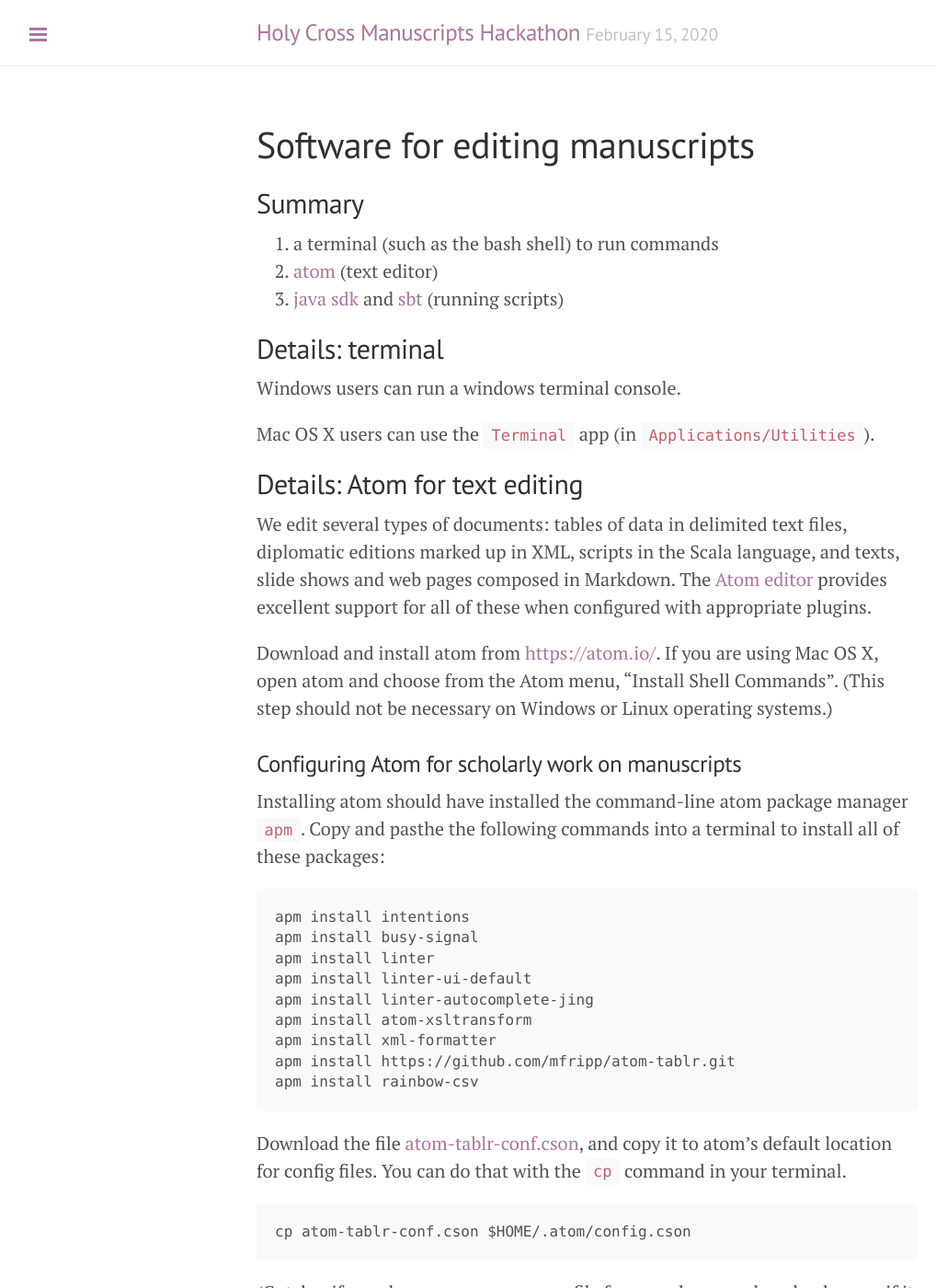
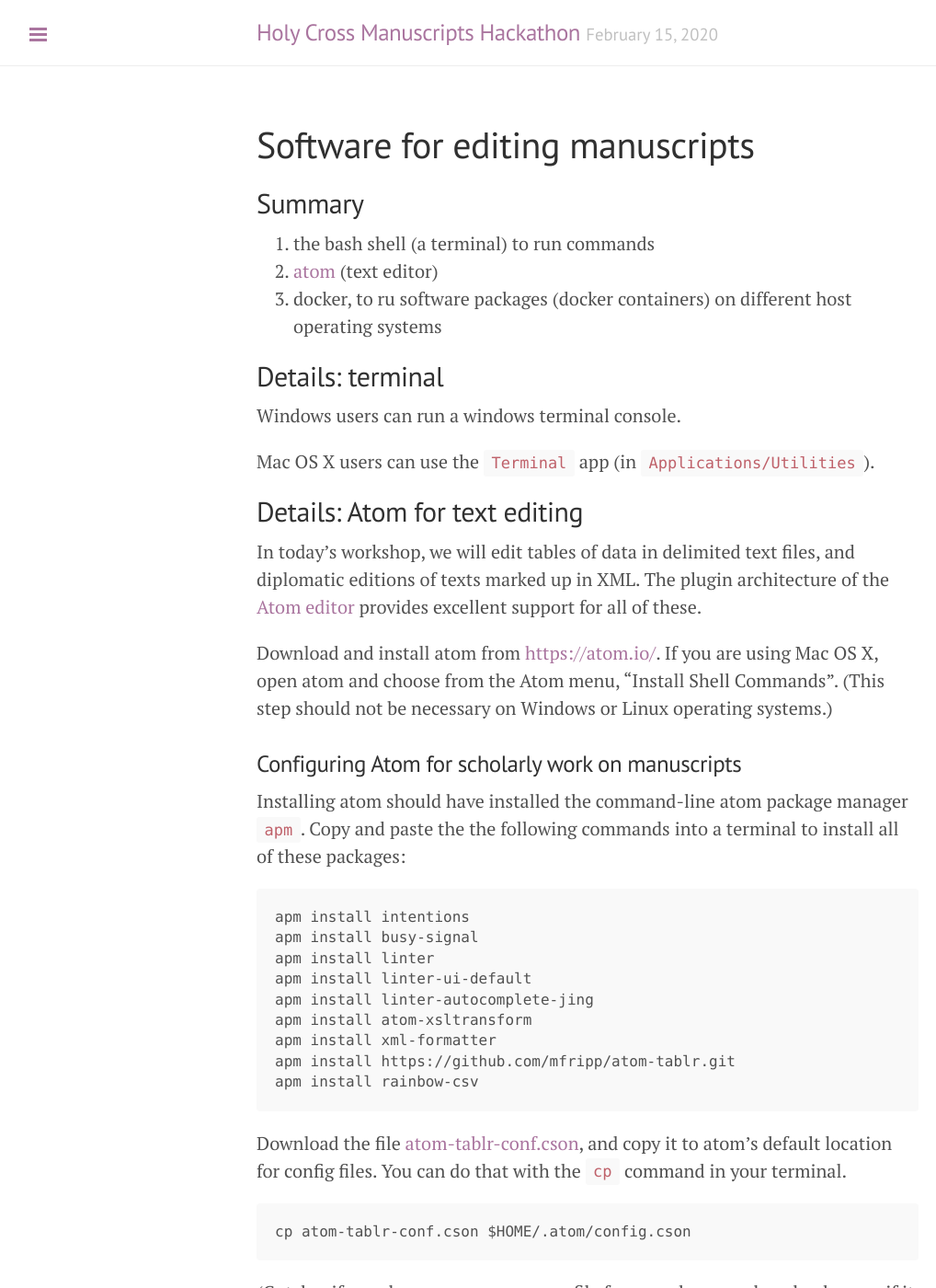
Before and after one commit to HCMID/ms-hackathon-2020, a Jekyll site: the page built from docs/software.md, in a window 1280 px wide and 1400 px high. Shown: the whole window at 92% size, without its empty margins (1-1019 px from the left). Built offline with Jekyll 4.4.1, drawn with Linux system fonts in a browser that asks for light colours.

Commit message:
Update docs

```diff
--- a/docs/software.md
+++ b/docs/software.md
@@ -5,9 +5,9 @@ title: Software for editing manuscripts
 
 ## Summary
 
-1.  a terminal (such as the bash shell) to run commands
+1.  the bash shell (a terminal) to run commands
 2.  [atom](https://atom.io) (text editor)
-4.  [java sdk](http://www.oracle.com/technetwork/java/javase/downloads/index.html) and [sbt](https://www.scala-sbt.org/) (running scripts)
+4.  docker, to ru software packages (docker containers) on different host operating systems
 
 
 ## Details: terminal
@@ -19,7 +19,7 @@ Mac OS X users can use the `Terminal` app (in `Applications/Utilities`).
 
 ## Details:  Atom for text editing
 
-We edit several types of documents:  tables of data in delimited text files, diplomatic editions marked up in XML, scripts in the Scala language, and texts, slide shows and web pages composed in Markdown.  The [Atom editor](https://atom.io/) provides excellent support for all of these when configured with appropriate plugins.
+In today's workshop, we will edit tables of data in delimited text files, and diplomatic editions of texts marked up in XML.  The plugin architecture of the [Atom editor](https://atom.io/) provides excellent support for all of these.
 
 Download and install atom from <https://atom.io/>. If you are using Mac OS X, open atom and choose from the Atom menu, "Install Shell Commands".  (This step should not be necessary on Windows or Linux operating systems.)
 
@@ -27,7 +27,7 @@ Download and install atom from <https://atom.io/>. If you are using Mac OS X, op
 ### Configuring Atom for scholarly work on manuscripts
 
 
-Installing atom should have installed the command-line atom package manager `apm`.   Copy and pasthe the following commands into a terminal to install all of these packages:
+Installing atom should have installed the command-line atom package manager `apm`.   Copy and paste the the following commands into a terminal to install all of these packages:
 
     apm install intentions
     apm install busy-signal
```
Also changed, not shown: docs/gratias.md (+1 -1 lines), docs/index.md (+1 -1 lines), docs/preparation.md (+2 -2 lines).
